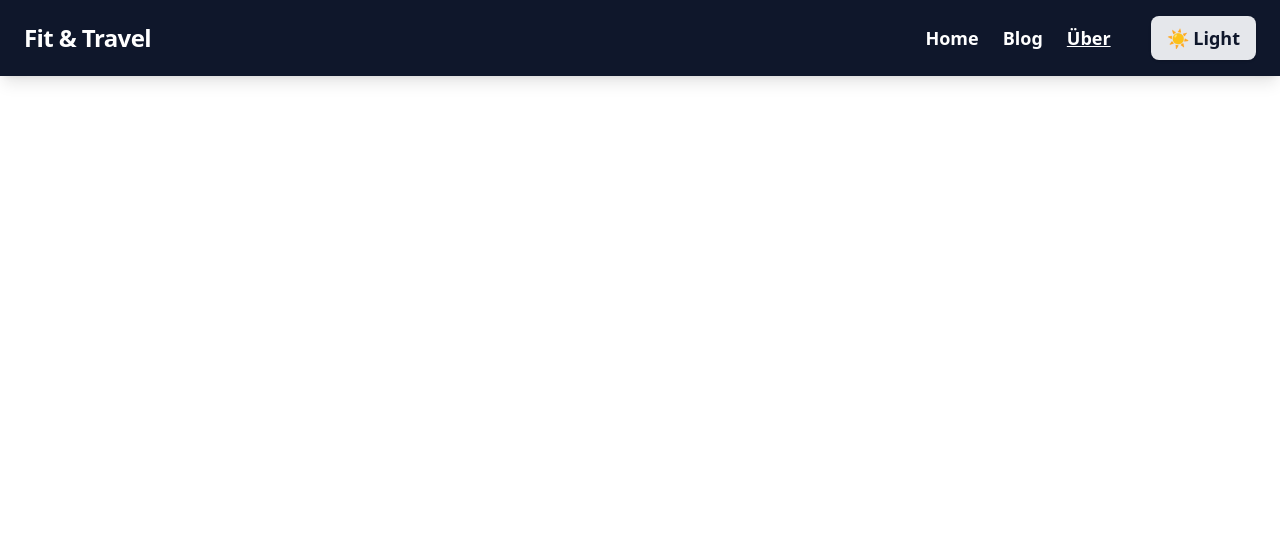
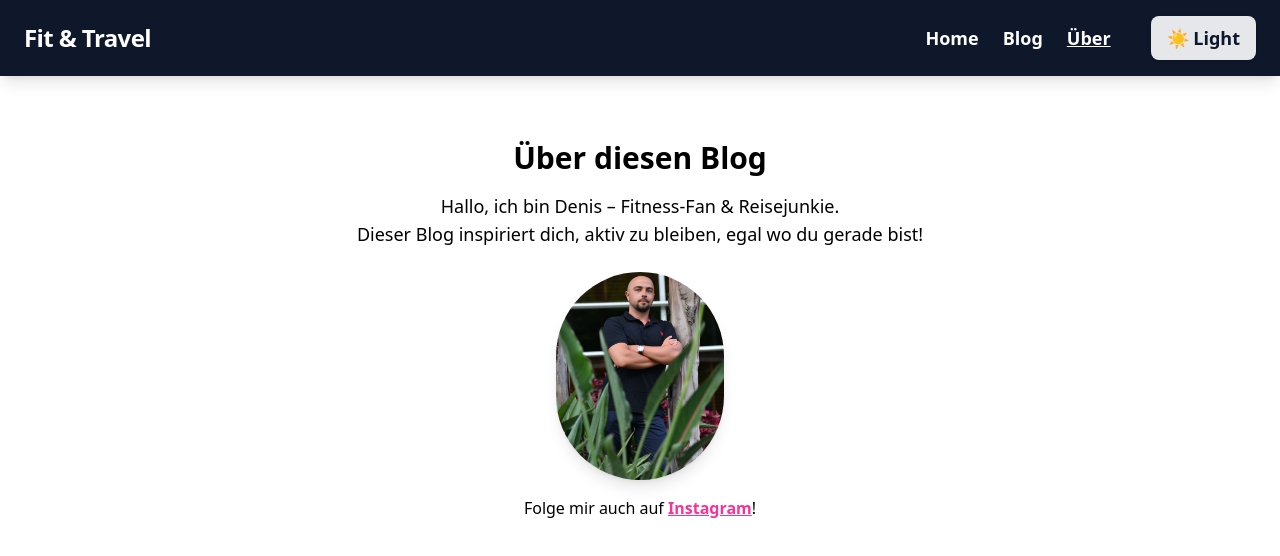
Before and after one commit to DenisMichalski/fitandtravel-blog, a React (Vite) app: page /fitandtravel-blog/about in a window 1280 px wide. Shown: the top 556 px of the page. Built offline with nearby package versions, Linux system fonts and the light colour scheme.

Commit message:
Add about.jsx

```diff
--- a/src/App.jsx
+++ b/src/App.jsx
@@ -1,27 +1,40 @@
-import { BrowserRouter as Router, Routes, Route } from "react-router-dom";
+import { BrowserRouter as Router, Routes, Route } from 'react-router-dom';
 import Header from './components/Header';
 import Hero from './components/Hero';
 import BlogOverview from './components/BlogOverview';
 import BlogPost from './components/BlogPost';
+import About from './components/About';
 
 function App() {
   return (
-    <Router basename="/fitandtravel-blog">
+    <Router basename='/fitandtravel-blog'>
       <Header />
       <Routes>
-        <Route path="/" element={
-          <>
-            <Hero />
-            <BlogOverview />
-          </>
-        } />
-        <Route path="/blog/:id" element={<BlogPost />} />
-        {/* Weitere Seiten wie About/Über etc. später */}
+        <Route
+          path='/'
+          element={
+            <>
+              <Hero />
+              {/* Optional: Teaser von 3 Blogposts */}
+              <BlogOverview limit={3} />
+            </>
+          }
+        />
+        <Route
+          path='/blog'
+          element={<BlogOverview />}
+        />
+        <Route
+          path='/about'
+          element={<About />}
+        />
+        <Route
+          path='/blog/:id'
+          element={<BlogPost />}
+        />
       </Routes>
     </Router>
   );
-
 }
 
-
 export default App;
--- /dev/null
+++ b/src/components/About.jsx
@@ -0,0 +1,32 @@
+import profilePic from '../assets/profil.jpg';
+
+function About() {
+  return (
+    <section className='max-w-2xl mx-auto py-16 px-6 text-center'>
+      <h2 className='text-3xl font-bold mb-4'>Über diesen Blog</h2>
+      <p className='mb-6 text-lg'>
+        Hallo, ich bin Denis – Fitness-Fan & Reisejunkie. <br />
+        Dieser Blog inspiriert dich, aktiv zu bleiben, egal wo du gerade bist!
+      </p>
+      <img
+        src={profilePic}
+        alt='Profil'
+        className='mx-auto rounded-full w-42 h-52 object-cover shadow-lg mb-4'
+      />
+      <p>
+        Folge mir auch auf{' '}
+        <a
+          href='https://www.instagram.com/fitandtravelblog/'
+          target='_blank'
+          rel='noopener noreferrer'
+          className='text-pink-500 font-bold underline hover:text-yellow-500'
+        >
+          Instagram
+        </a>
+        !
+      </p>
+    </section>
+  );
+}
+
+export default About;
```
Also changed, not shown: src/assets/profil.jpg (added).
